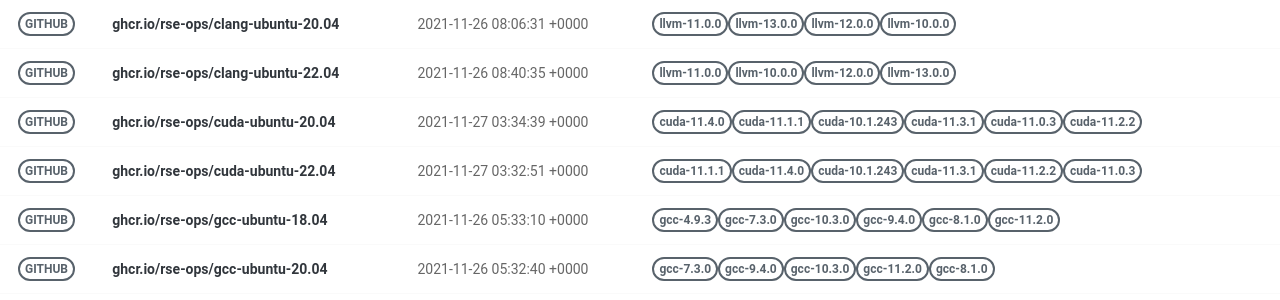
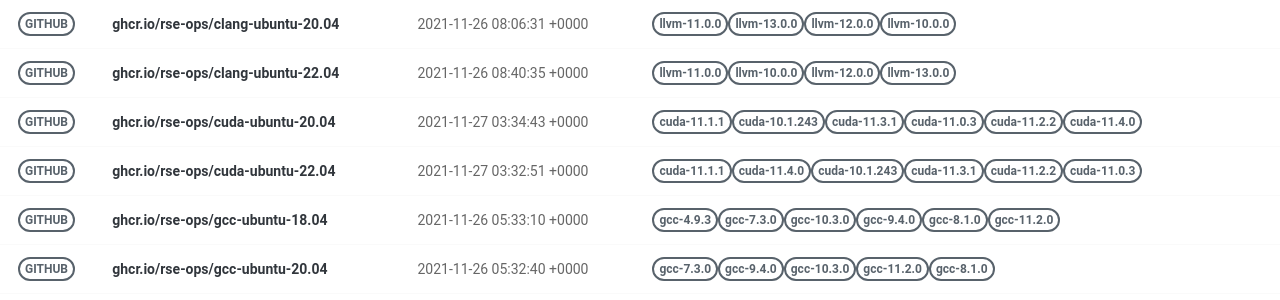
Before and after one commit to rse-ops/docker-images, a Jekyll site: the page built from pages/index.md, in a window 1280 px wide. Shown: the part 179-479 px from the top of the page. Built offline with Jekyll 4.4.1, drawn with Linux system fonts in a browser that asks for light colours; nearby versions of some CDN libraries.

Commit message:
Automated push to update library 2021-11-27

```diff
--- a/_library/ghcr.io-rse-ops-cuda-ubuntu-20.04.md
+++ b/_library/ghcr.io-rse-ops-cuda-ubuntu-20.04.md
@@ -1,14 +1,11 @@
 ---
 layout: container
 name: ghcr.io/rse-ops/cuda-ubuntu-20.04
-updated_at: 2021-11-27 03:34:39.032790
+updated_at: 2021-11-27 03:34:43.199529
 
 
 container_url: https://github.com/orgs/rse-ops/packages/container/package/cuda-ubuntu-20.04
 versions:
- - tag: cuda-11.4.0
-   dockerfile: https://github.com/rse-ops/docker-images/blob/main/ubuntu/cuda/Dockerfile
-   manifest: https://crane.ggcr.dev/manifest/ghcr.io/rse-ops/cuda-ubuntu-20.04:cuda-11.4.0
  - tag: cuda-11.1.1
    dockerfile: https://github.com/rse-ops/docker-images/blob/main/ubuntu/cuda/Dockerfile
    manifest: https://crane.ggcr.dev/manifest/ghcr.io/rse-ops/cuda-ubuntu-20.04:cuda-11.1.1
```
Also changed, not shown: other parts of _library/ghcr.io-rse-ops-cuda-ubuntu-20.04.md (+3 -0 lines).
